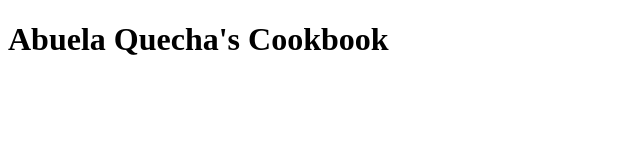
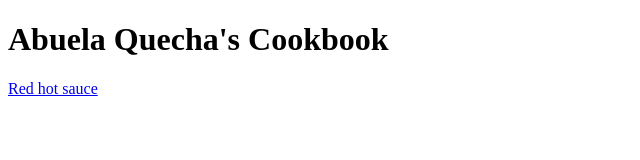
Before and after one commit to SigurdIsGood/odin-recipes, a plain HTML site: page index.html in a window 1280 px wide. Shown: the whole page, without its empty margins (0-640 px from the left). Drawn offline with Linux system fonts and the light colour scheme.

Commit message:
Modify index.html to add link to recipes/sauce.html

```diff
--- a/index.html
+++ b/index.html
@@ -6,5 +6,6 @@
     </head>
     <body>
         <h1>Abuela Quecha's Cookbook</h1>
+        <a href="recipes/sauce.html">Red hot sauce</a>
     </body>
 </html>
```
